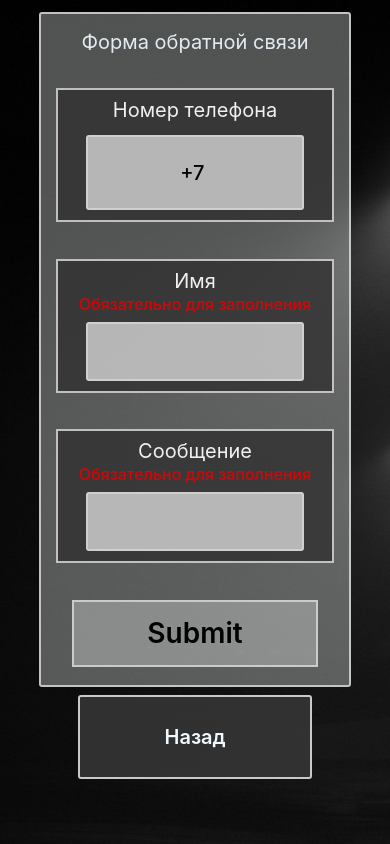
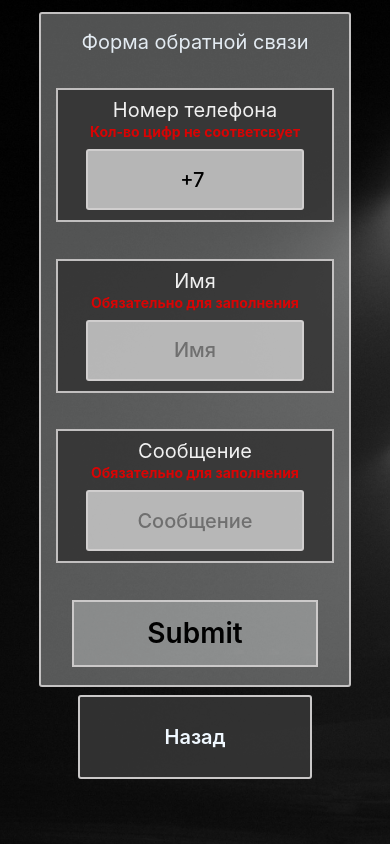
Before and after one commit to Grekalimbus/task-form, a React (Create React App) app: page / in a window 390 px wide. Both pictures are taken after a click on the button "Открыть форму". Built offline with nearby package versions, Linux system fonts and the light colour scheme.

Commit message:
ready logic for input phone

```diff
--- a/src/components/Field.jsx
+++ b/src/components/Field.jsx
@@ -20,6 +20,7 @@ const Field = ({
         <p className={styles.titleError}></p>
       )}
       <input
+        placeholder={title}
         onKeyDown={checkKeyDown}
         onChange={(e) => handleChangeData(e)}
         name={name}
--- a/src/components/Form.jsx
+++ b/src/components/Form.jsx
@@ -4,6 +4,7 @@ import styles from './index.module.css';
 import Button from './Button';
 import validatorConfig from '../utils/validatorConfig';
 import validator from '../utils/validator';
+import { changePhone } from '../utils/changeForPhone';
 
 const Form = ({ display }) => {
   const [dataForm, setDataForm] = useState({
@@ -32,40 +33,13 @@ const Form = ({ display }) => {
   let validateKeyCode = '';
   function checkKeyDown(e) {
     validateKeyCode = e.keyCode;
-    return e.keyCode;
   }
 
   function handleChangeData(e) {
     const { target } = e;
-    let transormSTR = target.value;
-    console.log(transormSTR);
-    if (target.name === 'phone') {
-      let value = target.value.length;
-      if ((validateKeyCode !== 8 && value === 12) || value === 15) {
-        transormSTR = transormSTR + '-';
-      }
-      if (value === 4) {
-        transormSTR =
-          target.value[0] +
-          target.value[1] +
-          target.value[2] +
-          '(' +
-          target.value[3];
-      }
-      if (value === 7) {
-        transormSTR = transormSTR += ') ';
-      }
-      setDataForm((prevState) => ({
-        ...prevState,
-        [target.name]: transormSTR,
-      }));
-    } else {
-      setDataForm((prevState) => ({
-        ...prevState,
-        [target.name]: target.value,
-      }));
-    }
+    changePhone(target, validateKeyCode, setDataForm);
   }
+
   const displayCall = checkDisplay(display);
 
   return (
--- a/src/components/index.module.css
+++ b/src/components/index.module.css
@@ -21,8 +21,9 @@
 }
 .titleError{
     color: rgb(228, 4, 4);
-    font-weight: 500;
-    font-size: 16px;
+    text-align: center;
+    font-weight: 700;
+    font-size: 14px;
 }
 /* FIELD COMPONENT */
 .fieldOneInput{
@@ -71,6 +72,14 @@
 /* ======================= */
 
 /* Big height */
+@media (min-height: 700px ) and (min-width: 1000px){
+    .formWrapper{
+        height: 80%;
+    }
+    .button{
+        font-size: 28px;
+    }
+}
 @media (min-height: 940px ) and (min-width: 800px){
     .formWrapper{
         width: 60%;
@@ -147,5 +156,11 @@
         width: 80%;
     }
 }
+@media (max-width: 300px ){
+    .formWrapper{
+        width: 80%;
+        height: 95%;
+    }
+}
 
 /* ======================= */
--- /dev/null
+++ b/src/utils/changeForPhone.js
@@ -0,0 +1,72 @@
+export function changePhone(target, validateKeyCode, setDataForm) {
+  let transormSTR = target.value;
+  if (target.name === 'phone') {
+    let value = target.value.length;
+    if (
+      target.value[target.value.length - 1] !== '-' &&
+      target.value.length <= 18
+    ) {
+      if (validateKeyCode !== 8 && value === 2) {
+        transormSTR =
+          target.value[0] +
+          target.value[1] +
+          target.value[2] +
+          '(' +
+          target.value[3];
+      }
+      if (validateKeyCode !== 8 && value === 3) {
+        const lastSymbol = target.value[target.value.length - 1];
+        const sliceStr = transormSTR.slice(0, -1);
+        transormSTR = sliceStr + ' (' + lastSymbol;
+      }
+      if (validateKeyCode !== 8 && value === 4) {
+        transormSTR =
+          target.value[0] +
+          target.value[1] +
+          target.value[2] +
+          '(' +
+          target.value[3];
+      }
+      if (validateKeyCode !== 8 && value === 7) {
+        transormSTR = transormSTR += ') ';
+      }
+      if (validateKeyCode !== 8 && value === 8) {
+        const lastSymbol = target.value[target.value.length - 1];
+        const sliceStr = transormSTR.slice(0, -1);
+        transormSTR = sliceStr + ') ' + lastSymbol;
+      }
+      if (validateKeyCode !== 8 && value === 9) {
+        const lastSymbol = target.value[target.value.length - 1];
+        const sliceStr = transormSTR.slice(0, -1);
+        transormSTR = sliceStr + ' ' + lastSymbol;
+      }
+      if (validateKeyCode !== 8 && value === 13) {
+        const lastSymbol = target.value[target.value.length - 1];
+        const sliceStr = transormSTR.slice(0, -1);
+        transormSTR = sliceStr + '-' + lastSymbol;
+      }
+      if (validateKeyCode !== 8 && value === 16) {
+        const lastSymbol = target.value[target.value.length - 1];
+        const sliceStr = transormSTR.slice(0, -1);
+        transormSTR = sliceStr + '-' + lastSymbol;
+      }
+      setDataForm((prevState) => ({
+        ...prevState,
+        [target.name]: transormSTR,
+      }));
+    } else if (
+      target.value[target.value.length - 1] === '-' &&
+      validateKeyCode === 8
+    ) {
+      setDataForm((prevState) => ({
+        ...prevState,
+        [target.name]: transormSTR,
+      }));
+    }
+  } else {
+    setDataForm((prevState) => ({
+      ...prevState,
+      [target.name]: target.value,
+    }));
+  }
+}
--- a/src/utils/validator.js
+++ b/src/utils/validator.js
@@ -39,6 +39,11 @@ function validator(data, config) {
           return config.message;
         }
         break;
+      case 'notLength':
+        if (data.length < 18) {
+          return config.message;
+        }
+        break;
     }
   }
   for (const fieldName in data) {
```
